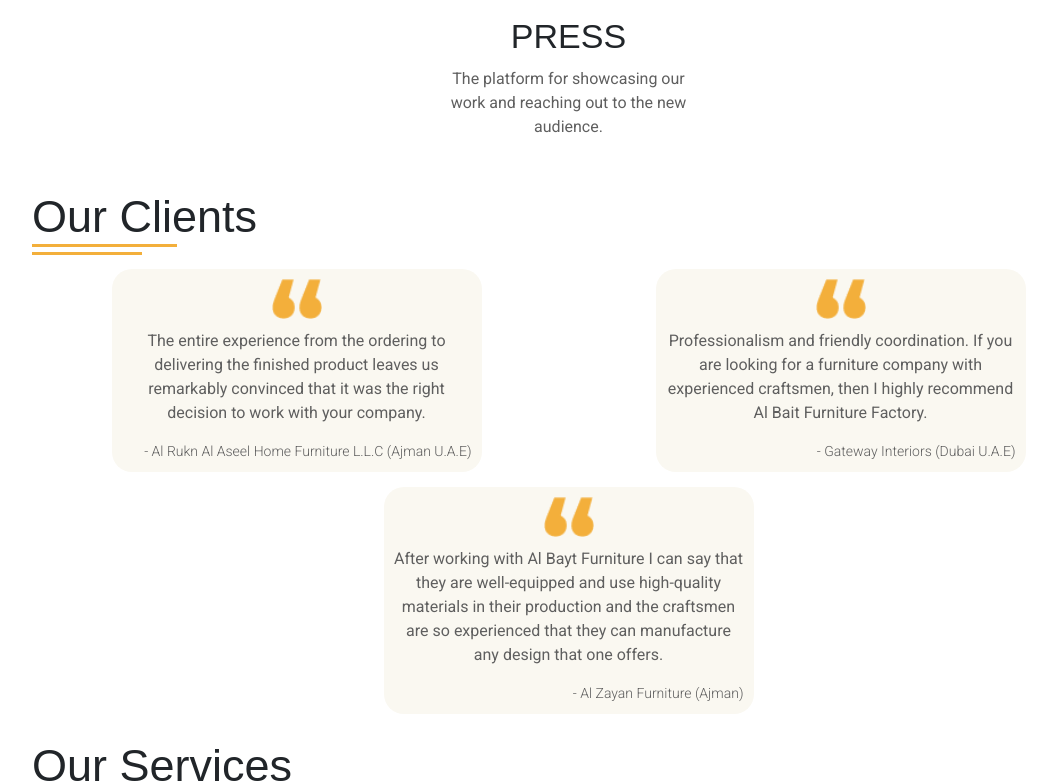
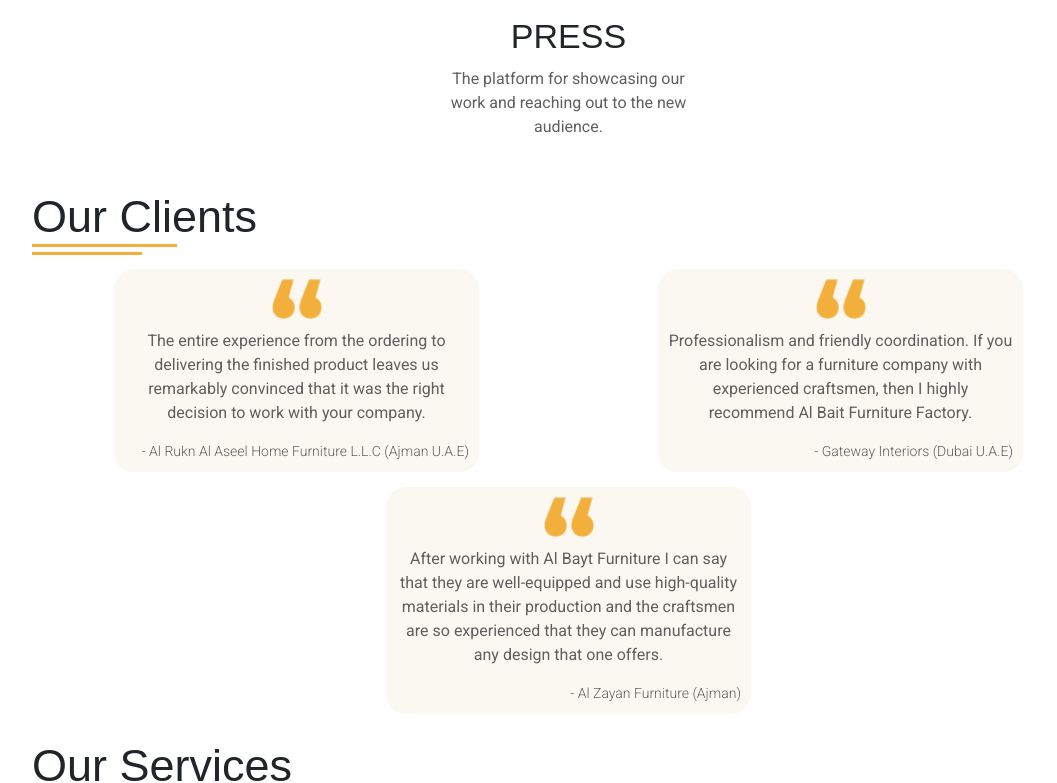
Before and after one commit to Majeed-hub/baitalArabFurniture, a React (Create React App) app: page / in a window 1280 px wide. Shown: the part 4346-5129 px from the top of the page, without its empty margins (64-1121 px from the left). Built offline with nearby package versions, Linux system fonts and the light colour scheme; a web font is replaced by a local one.

Commit message:
fixed review card sizing issue

```diff
--- a/src/components/ReviewCard/ReviewCard.css
+++ b/src/components/ReviewCard/ReviewCard.css
@@ -1,5 +1,5 @@
 .reviewCardContainer {
-  width: 370px;
+  width: 365px;
   padding: 10px;
   margin: 0 15px 15px 0;
   background-color: #faf8f1;
```
